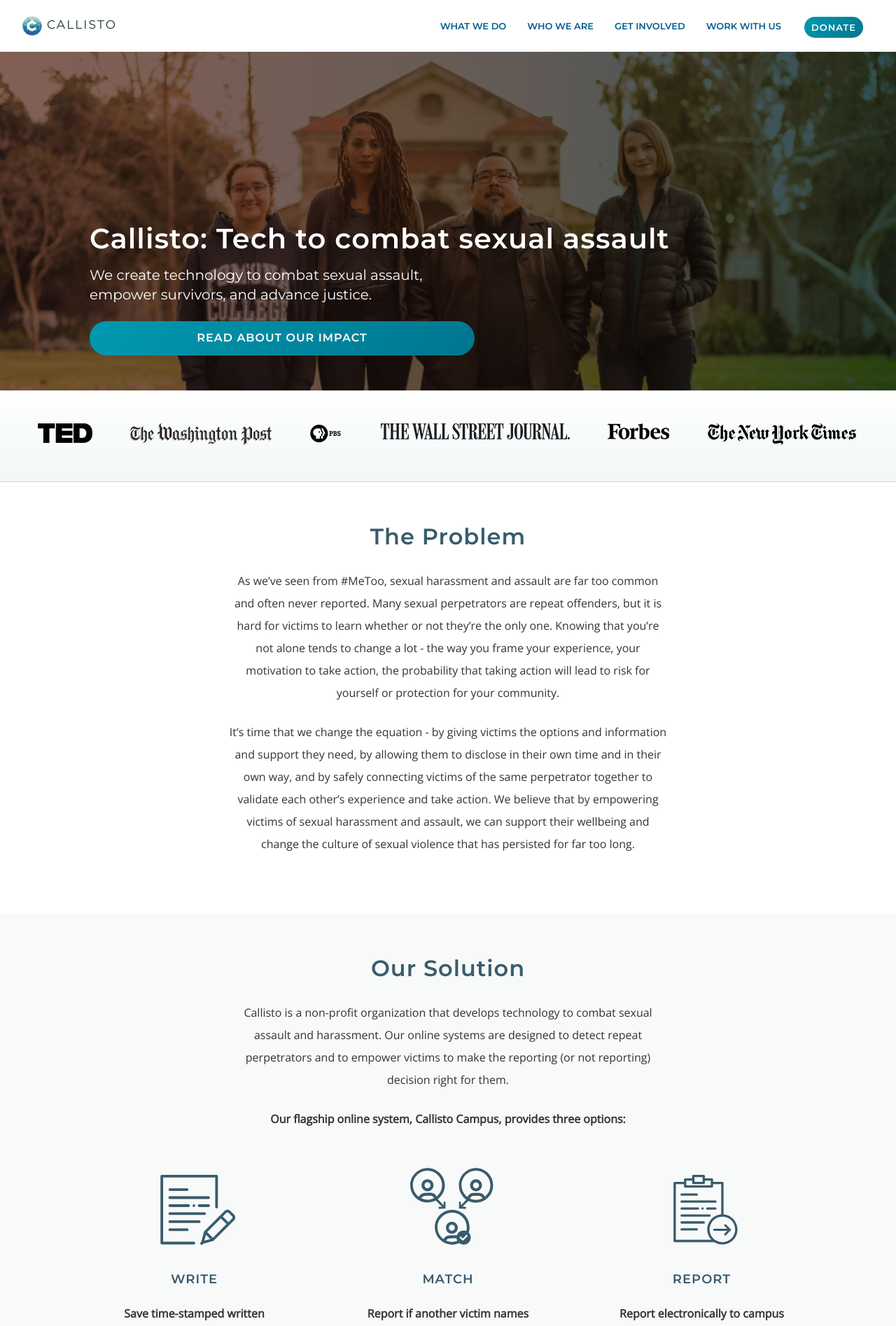
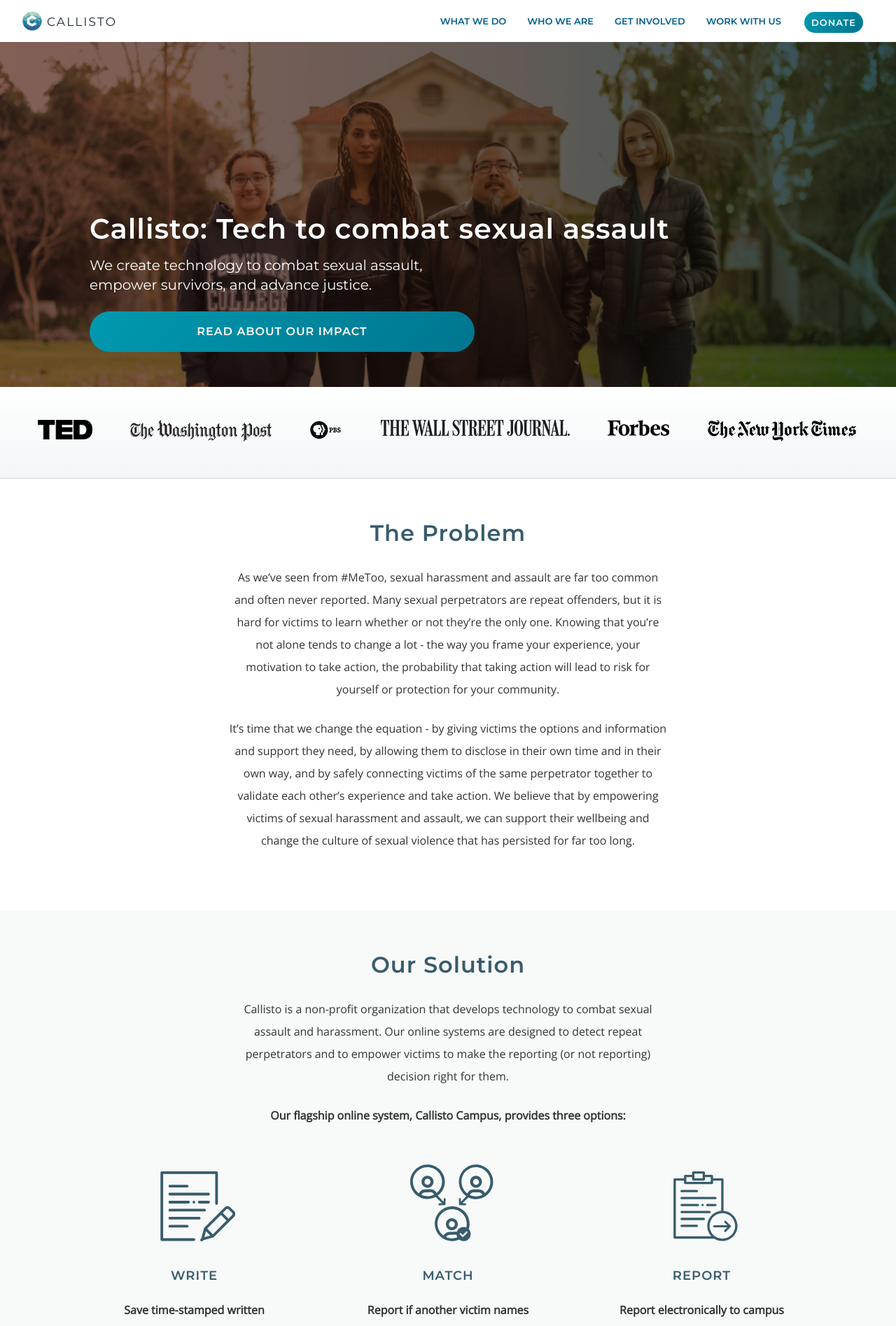
Before and after one commit to project-callisto/projectcallisto-dot-org, a Jekyll site: the page built from index.html, in a window 1280 px wide. Shown: the top 1895 px of the page at 70% size. Built offline with Jekyll 4.4.1, drawn with Linux system fonts in a browser that asks for light colours.

Commit message:
cleanup a nav a bit

```diff
--- a/_sass/callisto.scss
+++ b/_sass/callisto.scss
@@ -55,17 +55,6 @@
     width: 28px;
     height: 28px;
     float: left;
-}
-
-#callisto {
-    float: left;
-    margin-top: 0px;
-    margin-left: 10px;
-    font-size: 21px;
-    font-weight: 500;
-    letter-spacing: 2.1px;
-    color: #262626;
-    text-transform: uppercase;
 }
 
 .navbar-toggle .icon-bar {
--- a/_sass/main.scss
+++ b/_sass/main.scss
@@ -187,14 +187,14 @@
     font-weight: 500;
     letter-spacing: 2.1px;
     margin-left: 7px;
-    margin-top: 0;
+    margin-top: 3px;
     outline: none;
     text-transform: uppercase;
 }
 
 .header-nav {
     background-color: $color-white;
-    padding: 17px 32px;
+    padding: 10px 32px;
 
     .footer-content {
         display: none;
@@ -251,6 +251,7 @@
     background-position: center top;
     padding: 200px 10% 50px;
     justify-content: flex-start;
+    line-height: 2em;
 
     .gradient-button {
         margin: 0;
@@ -345,6 +346,10 @@
 
 .navbar-brand {
     margin-top: .5rem;
+}
+
+.navbar-toggle {
+    margin-bottom: 20px;
 }
 
 .paragraph-extra-spacer {
@@ -467,7 +472,11 @@
 // mobile
 @media (max-width: $max-width-sm) {
     #id_header .donate-li {
-        padding: 20px 0;
+        padding: 40px 0;
+
+        a {
+            padding: 60px;
+        }
     }
 
     a#brand_link {
```
